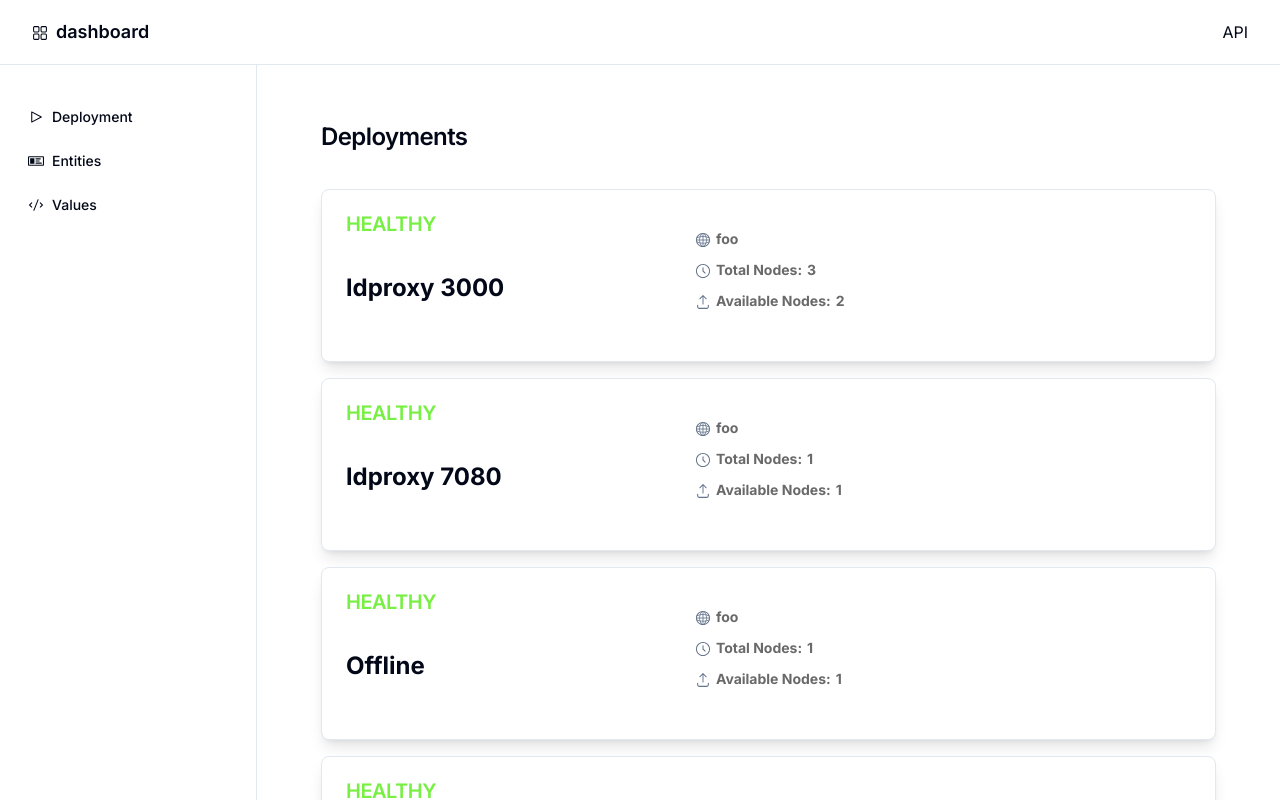
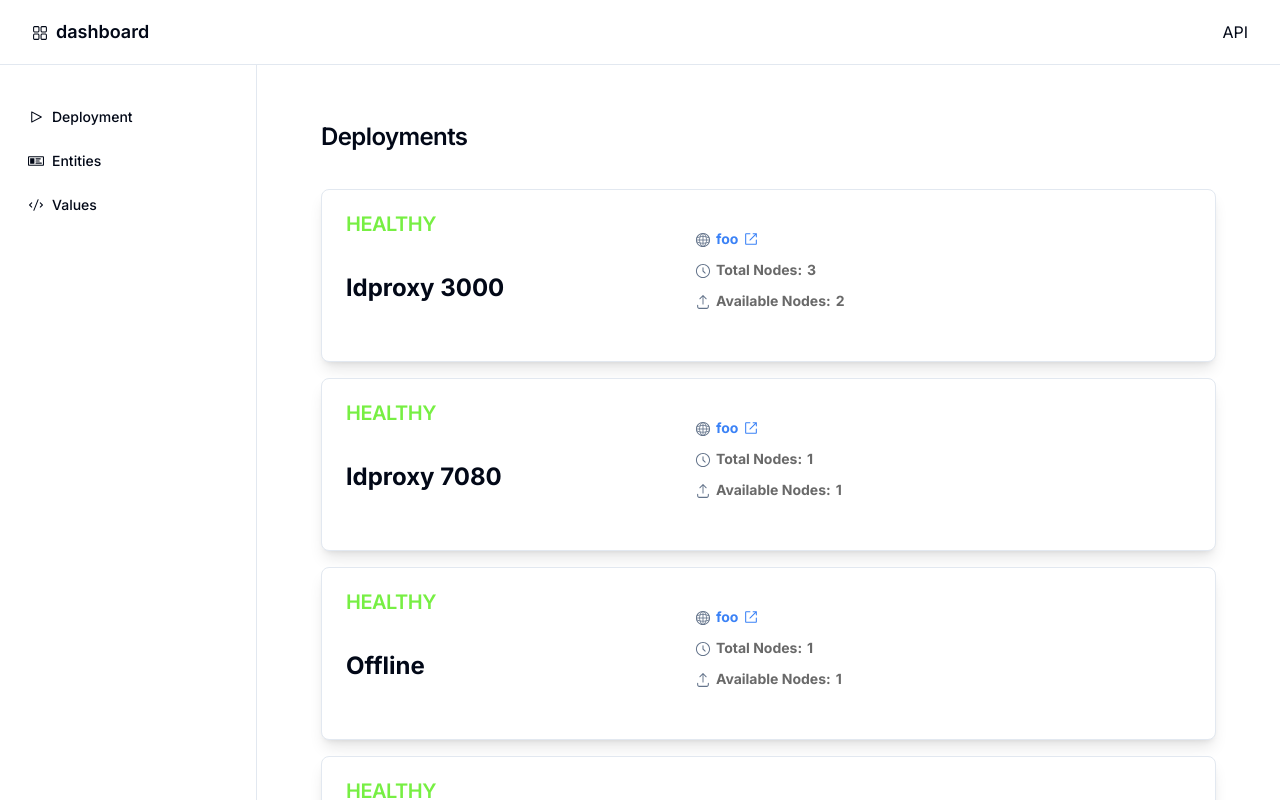
Before and after one commit to ldproxy/dashboard, a Next.js app: page /home in a window 1280 px wide. Shown: the top 800 px of the page. Built offline with nearby package versions, Linux system fonts and the light colour scheme.

Commit message:
url in info box on home page as link

```diff
--- a/src/app/home/page.tsx
+++ b/src/app/home/page.tsx
@@ -213,9 +213,6 @@ export default function HomePage() {
                     deploymentInfo.info.length > 0 &&
                     typeof deploymentInfo.info[0].url === "string"
                       ? deploymentInfo.info[0].url
-                          .replace("https://", "")
-                          .replace("http://", "")
-                          .replace(/\/$/, "")
                       : ""
                   }
                   totalNodes={deployment.apiUrl.length}
--- a/src/components/dashboard/homeInfo.tsx
+++ b/src/components/dashboard/homeInfo.tsx
@@ -1,5 +1,4 @@
 import { IconProps } from "@radix-ui/react-icons/dist/types";
-import prettyMs from "pretty-ms";
 import {
   Card,
   CardContent,
@@ -7,8 +6,7 @@ import {
   CardTitle,
 } from "@/components/shadcn-ui/card";
 import React from "react";
-import { filesize } from "filesize";
-import { GlobeIcon } from "@radix-ui/react-icons";
+import { GlobeIcon, ExternalLinkIcon } from "@radix-ui/react-icons";
 
 export interface SummaryProps extends React.HTMLAttributes<HTMLDivElement> {
   name: string;
@@ -38,6 +36,14 @@ export default function CustomersPage({
   const cardClassName = `shadow-lg ${className} ${
     health === "OFFLINE" ? "opacity-50 pointer-events-none" : ""
   }`;
+
+  // Entfernen Sie den Slash am Ende der URL, falls vorhanden
+  const formattedUrl = url.endsWith("/") ? url.slice(0, -1) : url;
+
+  const handleLinkClick = (event: React.MouseEvent<HTMLAnchorElement>) => {
+    event.preventDefault();
+    window.open(formattedUrl, "_blank", "noopener,noreferrer");
+  };
 
   return (
     <Card className={cardClassName}>
@@ -73,6 +79,7 @@ export default function CustomersPage({
             className="flex flex-col items-start p-4"
             style={{ minWidth: "300px", minHeight: "100px" }}
           >
+            {formattedUrl && (
               <div
                 style={{
                   display: "flex",
@@ -85,17 +92,29 @@ export default function CustomersPage({
                   className="h-4 w-4 text-muted-foreground"
                   style={{ marginTop: "2px" }}
                 />
-              <span
+                <a
+                  href={formattedUrl}
+                  onClick={handleLinkClick}
+                  className="text-blue-500 hover:underline relative"
                   style={{
-                  color: "dimgray",
                     fontSize: "14px",
                     fontWeight: "bold",
                     marginLeft: "5px",
+                    display: "flex",
+                    alignItems: "center",
                   }}
                 >
-                {url}
+                  {formattedUrl}
+                  <ExternalLinkIcon
+                    className="h-4 w-4 text-blue-500"
+                    style={{ marginLeft: "5px" }}
+                  />
+                  <span className="absolute left-0 bottom-full mb-1 hidden w-max bg-gray-700 text-white text-xs rounded py-1 px-2 z-10 group-hover:block">
+                    {formattedUrl}
                   </span>
+                </a>
               </div>
+            )}
             <div
               style={{
                 display: "flex",
```
Lines whose indentation alone changed are shown as unchanged.
